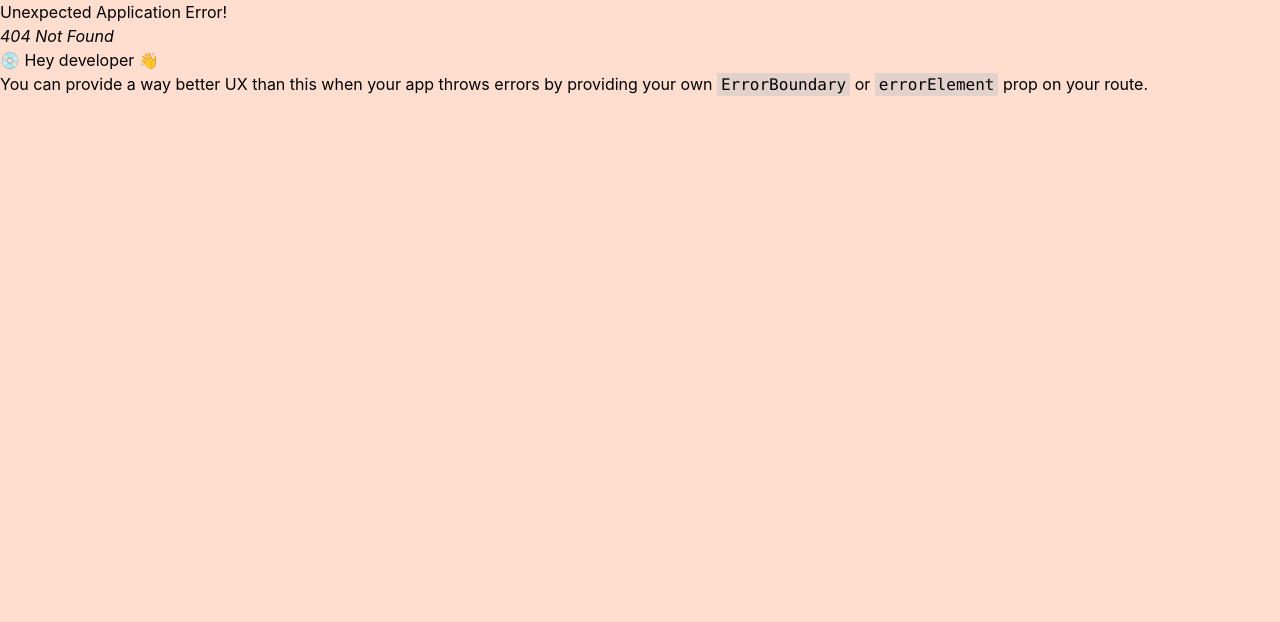
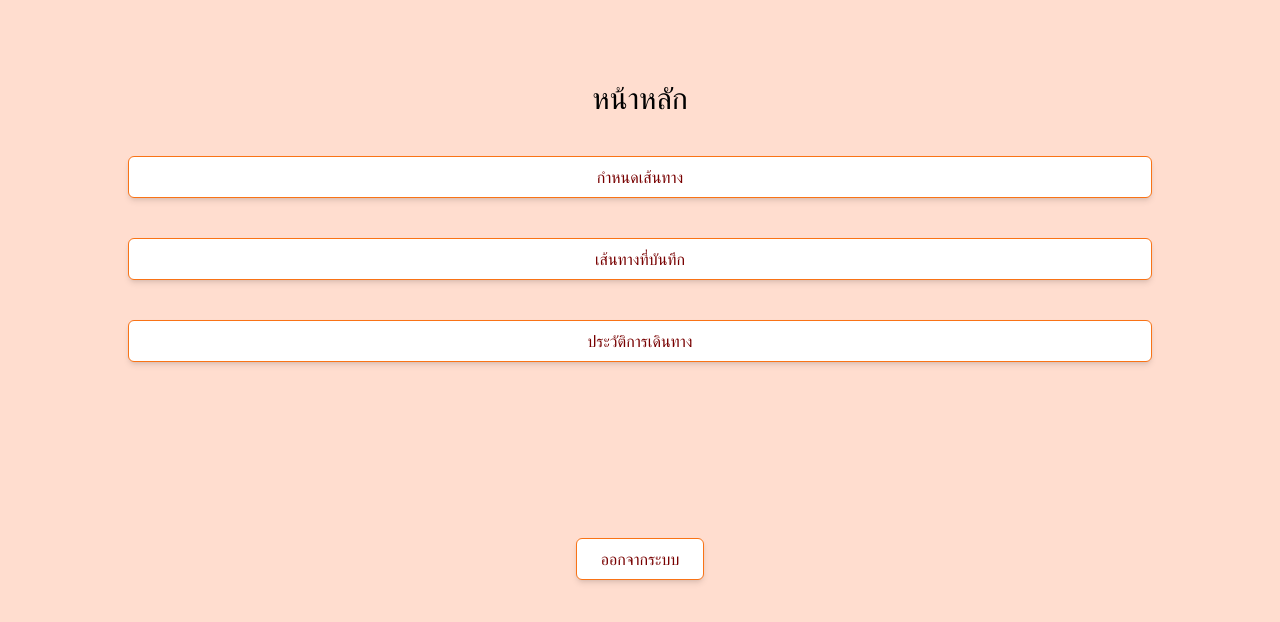
Before and after one commit to Sunioatm/SE-TermProject-Backend, a React (Vite) app: page /home in a window 1280 px wide. Before the commit this address had no page. Shown: the top 622 px of the page. Built offline with nearby package versions, Linux system fonts and the light colour scheme.

Commit message:
Home page (#4)
adjust button
add home path to router

```diff
--- /dev/null
+++ b/src/Home.jsx
@@ -0,0 +1,38 @@
+import { Link } from "react-router-dom";
+import { tv } from "tailwind-variants";
+import { InputForm } from "./components/InputForm";
+import { Button } from "./components/Button";
+
+const HomePage = tv({
+  slots: {
+    base: "flex flex-col h-screen items-center pt-20",
+    headerText: "text-3xl font-bold mb-10",
+  },
+});
+
+const { base, headerText } = HomePage();
+
+export default function Home() {
+  return (
+    <main className={base()}>
+      <h1 className={headerText()}>หน้าหลัก</h1>
+      <section className="w-4/5 flex flex-col gap-10 items-center">
+        <Link to="#" className="w-full">
+          <Button label="กำหนดเส้นทาง" />
+        </Link>
+        <Link to="#" className="w-full">
+          <Button label="เส้นทางที่บันทึก" />
+        </Link>
+        <Link to="#" className="w-full">
+          <Button label="ประวัติการเดินทาง" />
+        </Link>
+      </section>
+
+      <Link to="/">
+        <div className="mt-44">
+          <Button label="ออกจากระบบ" />
+        </div>
+      </Link>
+    </main>
+  );
+}
--- a/src/Router.jsx
+++ b/src/Router.jsx
@@ -1,12 +1,17 @@
 import { createBrowserRouter, RouterProvider } from "react-router-dom";
 
 import Login from './Login';
+import Home from "./Home"
 
 const router = createBrowserRouter([
   {
     path: "/",
     element: <Login />,
   },
+  {
+    path: "/home",
+    element: <Home />,
+  },
 ]);
 
 export default function Router() {
--- a/src/components/Button.jsx
+++ b/src/components/Button.jsx
@@ -1,10 +1,11 @@
 /* eslint-disable react/prop-types */
+import { Link } from "react-router-dom";
 import { tv } from "tailwind-variants";
 
 const InputButton = tv({
   slots: {
     button:
-      "text-[#780000] font-bold px-6 py-2 rounded-md border border-solid border-orange-500 bg-white shadow-md",
+      "w-full text-[#780000] font-bold px-6 py-2 rounded-md border border-solid border-orange-500 bg-white shadow-md",
   },
 });
 
```
Also changed, not shown: 1 other file (tests, documents, lock files or other folders).
